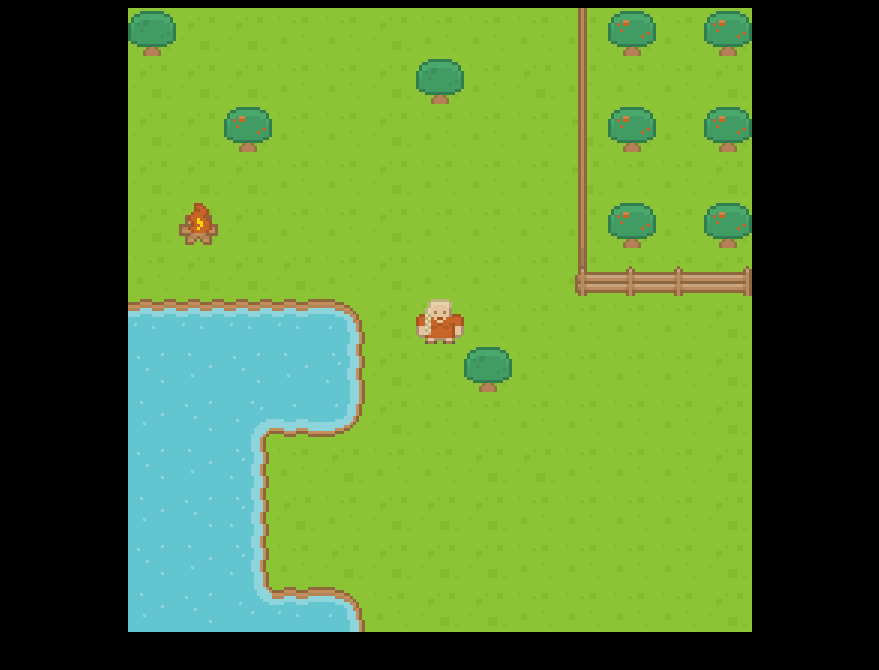
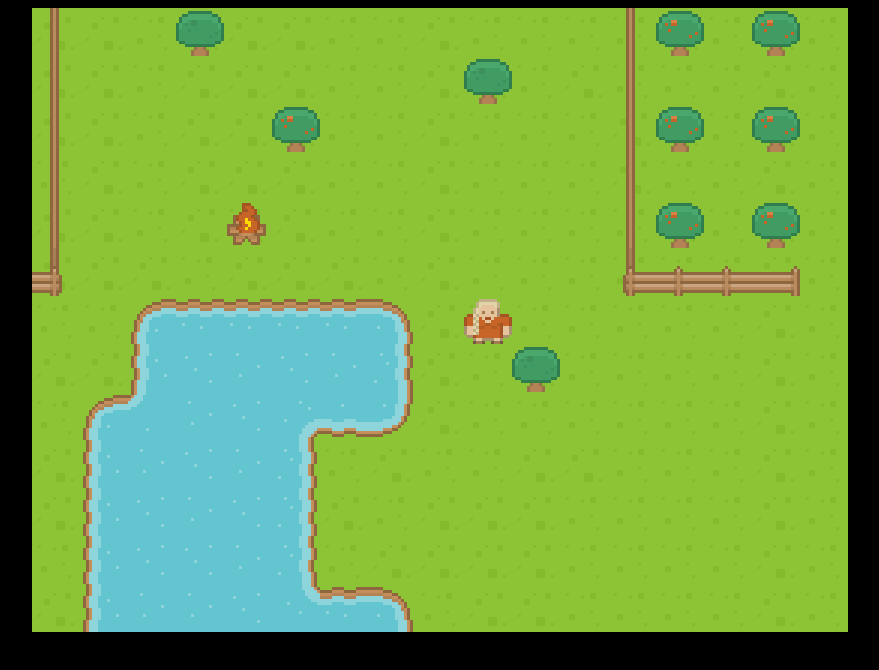
Before and after one commit to profounddark/tilemap, a plain HTML site: page index.html in a window 1280 px wide. Shown: the whole page, without its empty margins (200-1079 px from the left). Drawn offline with Linux system fonts and the light colour scheme.

Commit message:
tweaked boating

```diff
--- a/css/main.css
+++ b/css/main.css
@@ -7,7 +7,8 @@ canvas {
     /* This fixes everything! */
     image-rendering: pixelated;
 
-    width: 624px;
+    width: 816px;
+    height: 624px;
 }
 
 .spriteSheet {
--- a/index.html
+++ b/index.html
@@ -10,7 +10,7 @@
 
 <body>
     <div id=>
-        <canvas id="maincanvas" height=208 width=208>
+        <canvas id="maincanvas" height=208 width=272>
             You can't play this game as your browser does not support the Canvas Element.
         </canvas>
 
--- a/js/creatures.js
+++ b/js/creatures.js
@@ -63,7 +63,7 @@ class Player extends Actor {
 
     /* right now, this just turns the player into a boat */
     toggleBoat() {
-        if (!this._tempTile && this._currentMap.isBoat(this._X, this._Y)) {
+        if (!this._tempTile && this._currentMap.isCraft(this._X, this._Y, "boat")) {
             this._tempTile = this._currentMap.clearItem(this._X, this._Y);
             this._terrain = 'water';
         }
--- a/js/main.js
+++ b/js/main.js
@@ -23,10 +23,10 @@ baseMap.setTileMap(mainTiles);
 
 function drawMap() {
 
-    for (let screenX = 0; screenX < 13  ; screenX++) {
+    for (let screenX = 0; screenX < 19  ; screenX++) {
         for (let screenY = 0; screenY < 13; screenY++) {
             let mapY = (baseMap.width + mainPlayer.y - 6 + screenY) % baseMap.width;
-            let mapX = (baseMap.width + mainPlayer.x - 6 + screenX) % baseMap.width;
+            let mapX = (baseMap.width + mainPlayer.x - 9 + screenX) % baseMap.width;
             for (let layer = 0; layer < 2; layer++) {
                 let tile = baseMap.map[layer][mapY * baseMap.width + mapX];
                 if (tile) mainTiles.drawTile(myCTX, tile, screenX * mainTiles.tileSize, screenY * mainTiles.tileSize);
@@ -34,7 +34,7 @@ function drawMap() {
 
         }
     }
-    mainTiles.drawTile(myCTX, mainPlayer.tile, 6*mainTiles.tileSize, 6*mainTiles.tileSize);
+    mainTiles.drawTile(myCTX, mainPlayer.tile, 9*mainTiles.tileSize, 6*mainTiles.tileSize);
 }
 
 function gameTick(elapsed) {
@@ -75,7 +75,7 @@ window.addEventListener("load", function () {
     mainTiles.addStaticTile(111, 4, 2, 'land');
     mainTiles.addStaticTile(112, 4, 3, 'land');
     mainTiles.addStaticTile(113, 4, 4, 'land');
-    mainTiles.addStaticTile(121, 3, 3, 'land', true);
+    mainTiles.addStaticTile(121, 3, 3, 'land', 'boat');
     mainTiles.addStaticTile(201, 0, 2, false);
     mainTiles.addStaticTile(202, 1, 2, false);
 
@@ -88,8 +88,6 @@ window.addEventListener("load", function () {
     mainTiles.addStaticTile(314, 6, 4, false);
     mainTiles.addStaticTile(315, 9, 4, false);
 
-    console.log(mainTiles);
-
     mainTiles.addAnimatedTile(900, [{x:0, y:4}, {x:1, y:4}, {x:2, y:4}, {x:3, y:4}], false, 100);
 
     myCTX = document.getElementById("maincanvas").getContext('2d');
--- a/js/map.js
+++ b/js/map.js
@@ -11,9 +11,9 @@ class Map {
         this._tileMap = tileMap;
     }
 
-    isBoat(x, y) {
+    isCraft(x, y, type) {
         let code = this.map[this._itemLayer][y * this.width + x];
-        return this._tileMap.isBoat(code);
+        return this._tileMap.isCraft(code, type);
     }
 
     addItem(x, y, tile) {
@@ -81,7 +81,7 @@ baseMap.map = [
       0,   0,   0,   0,   0,   0,   0,   0,   0,   0,   0, 315,   0,   0,   0,   0,   0,   0,   0, 315,
       0,   0,   0, 101,   0,   0,   0,   0,   0,   0,   0, 315, 202,   0, 202,   0, 202,   0, 202, 315,
       0,   0,   0,   0,   0,   0,   0,   0,   0,   0,   0, 311, 302, 302, 303,   0, 301, 302, 302, 313,
-      0, 121,   0,   0,   0,   0,   0,   0,   0,   0,   0,   0,   0,   0,   0,   0,   0,   0,   0,   0,
+      0,   0,   0,   0,   0,   0,   0,   0,   0,   0,   0,   0,   0,   0,   0,   0,   0,   0,   0,   0,
       0,   0,   0,   0,   0,   0,   0,   0,   0, 201,   0,   0,   0,   0,   0,   0,   0,   0,   0,   0,
       0,   0,   0,   0,   0,   0,   0,   0,   0,   0,   0,   0,   0,   0,   0,   0,   0,   0,   0,   0,
       0,   0,   0,   0,   0,   0,   0,   0,   0,   0,   0,   0,   0,   0,   0,   0,   0,   0,   0,   0,
@@ -90,7 +90,7 @@ baseMap.map = [
       0,   0,   0,   0,   0,   0,   0,   0,   0,   0,   0,   0,   0,   0,   0,   0,   0,   0,   0,   0,
       0,   0,   0,   0,   0,   0,   0,   0,   0,   0,   0,   0,   0,   0,   0,   0,   0,   0,   0,   0,
       0,   0,   0,   0,   0,   0,   0,   0,   0,   0,   0,   0,   0,   0,   0,   0,   0,   0,   0,   0,
-      0,   0,   0,   0, 111, 112, 112,   0, 101,   0,   0,   0,   0,   0,   0,   0,   0, 101,   0,   0,
+      0,   0,   0, 121, 111, 112, 112,   0, 101,   0,   0,   0,   0,   0,   0,   0,   0, 101,   0,   0,
       0,   0,   0,   0,   0,   0,   0,   0,   0,   0,   0,   0,   0,   0,   0,   0,   0,   0,   0,   0,
       0,   0,   0,   0,   0,   0,   0,   0,   0,   0,   0,   0,   0,   0,   0,   0,   0,   0,   0,   0
     ]
--- a/js/tilemap.js
+++ b/js/tilemap.js
@@ -1,8 +1,8 @@
 class Tile {
-    constructor(size, passible, boat) {
+    constructor(size, passible, craft) {
         this.tileSize = size;
         this._passible = passible;
-        this._boat = boat;
+        this._craft = craft;
 
     }
 
@@ -16,14 +16,14 @@ class Tile {
         return this._passible==terrain;
     }
 
-    isBoat() {
-        return this._boat;
+    isCraft(type) {
+        return (this._craft == type);
     }
 }
 
 class StaticTile extends Tile {
-    constructor(x, y, size, passible, boat = false) {
-        super(size, passible, boat);
+    constructor(x, y, size, passible, craft = null) {
+        super(size, passible, craft);
         // x and y are spots on the spritesheet (not pixels)
         this.sX = x * size;
         this.sY = y * size;
@@ -49,8 +49,8 @@ class StaticTile extends Tile {
 }
 
 class AnimatedTile extends Tile {
-    constructor(xyArr, size, passible, frameRate, boat=false) {
-        super(size, passible, boat);
+    constructor(xyArr, size, passible, frameRate, craft=null) {
+        super(size, passible, craft);
         this._frameArr = [];
         for (let i = 0; i < xyArr.length; i++) {
             this._frameArr[i] = { sX: xyArr[i].x * size, sY: xyArr[i].y * size };
@@ -95,12 +95,12 @@ class TileMap {
         this.tileSize = size;
         this._lastTick = null;
     }
-    addStaticTile(code, x, y, passible, boat) {
-        let newTile = new StaticTile(x, y, this.tileSize, passible, boat);
+    addStaticTile(code, x, y, passible, craft) {
+        let newTile = new StaticTile(x, y, this.tileSize, passible, craft);
         this.tiles[code] = newTile;
     }
-    addAnimatedTile(code, xyArr, passible, frameRate = 500, boat) {
-        let newTile = new AnimatedTile(xyArr, this.tileSize, passible, frameRate, boat);
+    addAnimatedTile(code, xyArr, passible, frameRate = 500, craft) {
+        let newTile = new AnimatedTile(xyArr, this.tileSize, passible, frameRate, craft);
         this.tiles[code] = newTile;
     }
     drawTile(ctx, code, x, y) {
@@ -117,9 +117,9 @@ class TileMap {
         return this.tiles[code].passible(terrain);
     }
 
-    isBoat(code) {
+    isCraft(code, type) {
 
-        if (code) return this.tiles[code].isBoat();
+        if (code) return this.tiles[code].isCraft(type);
         return false;
     }
 }
```
